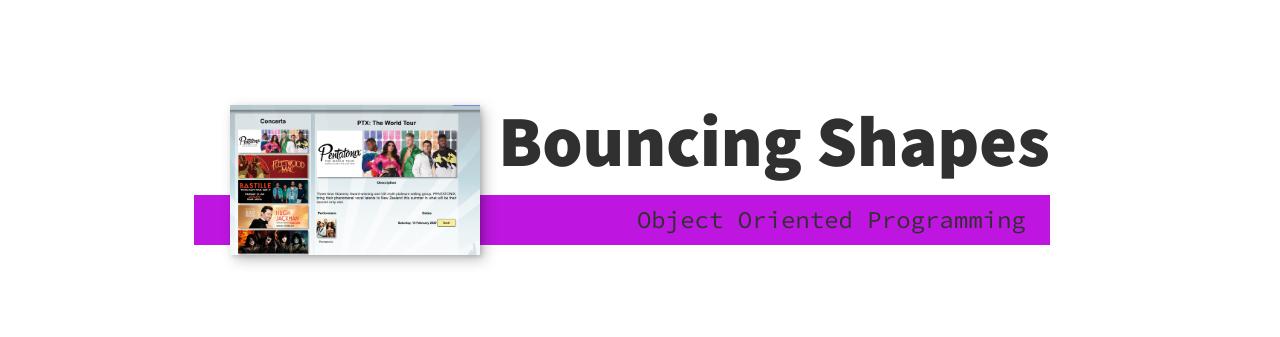
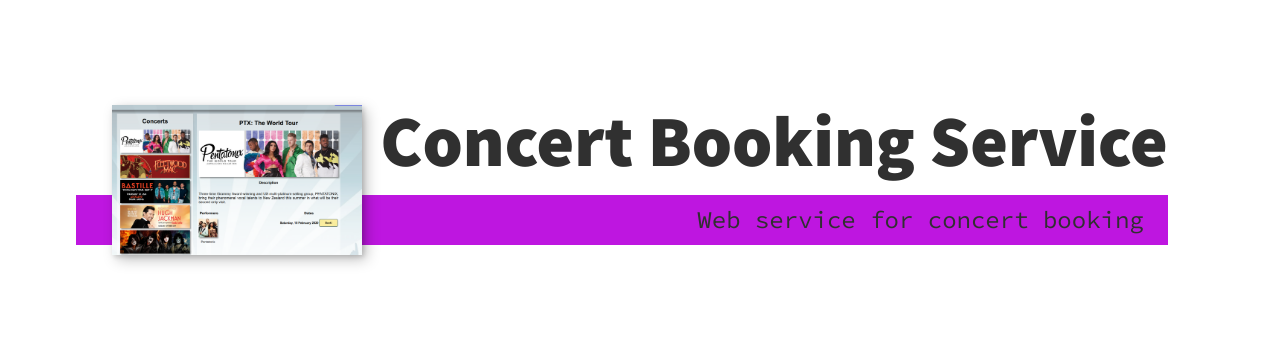
Before and after one commit to tuicat1/portfolio-website, a plain HTML site: page concert-booking-service.html in a window 1280 px wide. Shown: the part 79-416 px from the top of the page. Drawn offline with nearby package versions, Linux system fonts and the light colour scheme.

Commit message:
add concert booking service

```diff
--- a/concert-booking-service.html
+++ b/concert-booking-service.html
@@ -49,10 +49,10 @@
     <!-- Introduction -->
     <section class="intro" id="home">
       <h1 class="section__title section__title--intro">
-        <strong>Bouncing Shapes</strong>
+        <strong>Concert Booking Service</strong>
       </h1>
       <p class="section__subtitle section__subtitle--intro">
-        Object Oriented Programming
+        Web service for concert booking
       </p>
       <img
         src="img/concert booking.png"
```
Also changed, not shown: index.html (+2 -2 lines).
